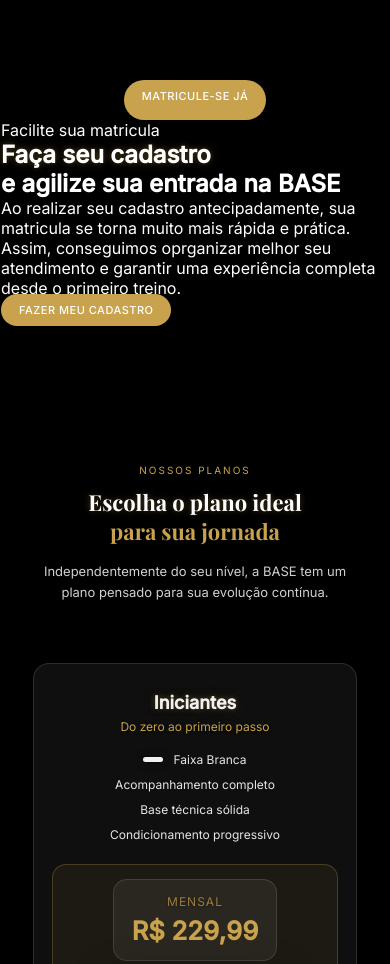
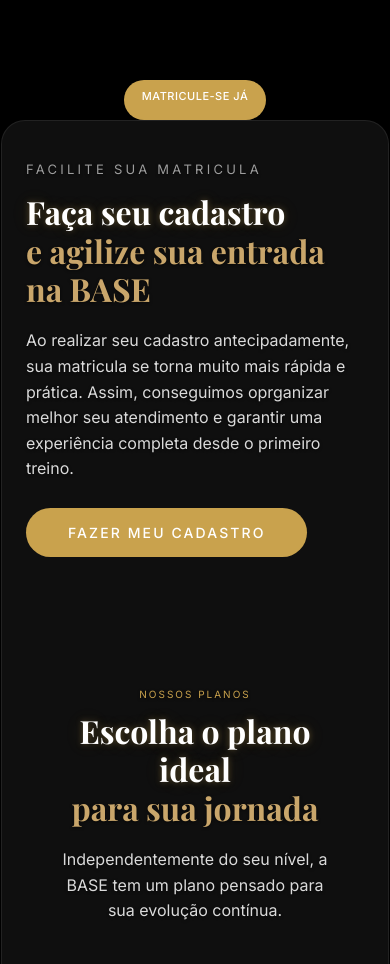
Before and after one commit to rogervitorcode/base.bjj, a website: page index.html in a window 390 px wide. Shown: the part 3640-4604 px from the top of the page. Drawn offline with nearby package versions, Linux system fonts and the light colour scheme.

Commit message:
Update style.css

```diff
--- a/style.css
+++ b/style.css
@@ -1497,3 +1497,66 @@
     height: 28px;
   }
 }
+.cadastro-section {
+  padding: 120px 20px;
+  background: radial-gradient(circle at top, rgba(255,255,255,0.06), transparent 60%);
+  text-align: center;
+}
+
+.cadastro-container {
+  max-width: 880px;
+  margin: 0 auto;
+  padding: 60px 40px;
+  border-radius: 24px;
+  background: rgba(255,255,255,0.06);
+  backdrop-filter: blur(18px);
+  border: 1px solid rgba(255,255,255,0.08);
+}
+
+.cadastro-eyebrow {
+  display: block;
+  font-family: 'Inter', sans-serif;
+  font-size: 13px;
+  letter-spacing: 0.25em;
+  text-transform: uppercase;
+  color: rgba(255,255,255,0.6);
+  margin-bottom: 16px;
+}
+
+.cadastro-container h2 {
+  font-family: 'Playfair Display', serif;
+  font-size: 42px;
+  line-height: 1.2;
+  margin-bottom: 20px;
+}
+
+.cadastro-container h2 span {
+  color: #c9a66b;
+}
+
+.cadastro-container p {
+  max-width: 640px;
+  margin: 0 auto 40px;
+  font-family: 'Inter', sans-serif;
+  font-size: 16px;
+  line-height: 1.6;
+  color: rgba(255,255,255,0.85);
+}
+
+.cadastro-btn {
+  padding: 16px 42px;
+  font-size: 14px;
+  letter-spacing: 0.15em;
+  text-transform: uppercase;
+}
+
+/* Mobile */
+@media (max-width: 768px) {
+  .cadastro-container {
+    padding: 40px 24px;
+  }
+
+  .cadastro-container h2 {
+    font-size: 32px;
+}
+}
```
